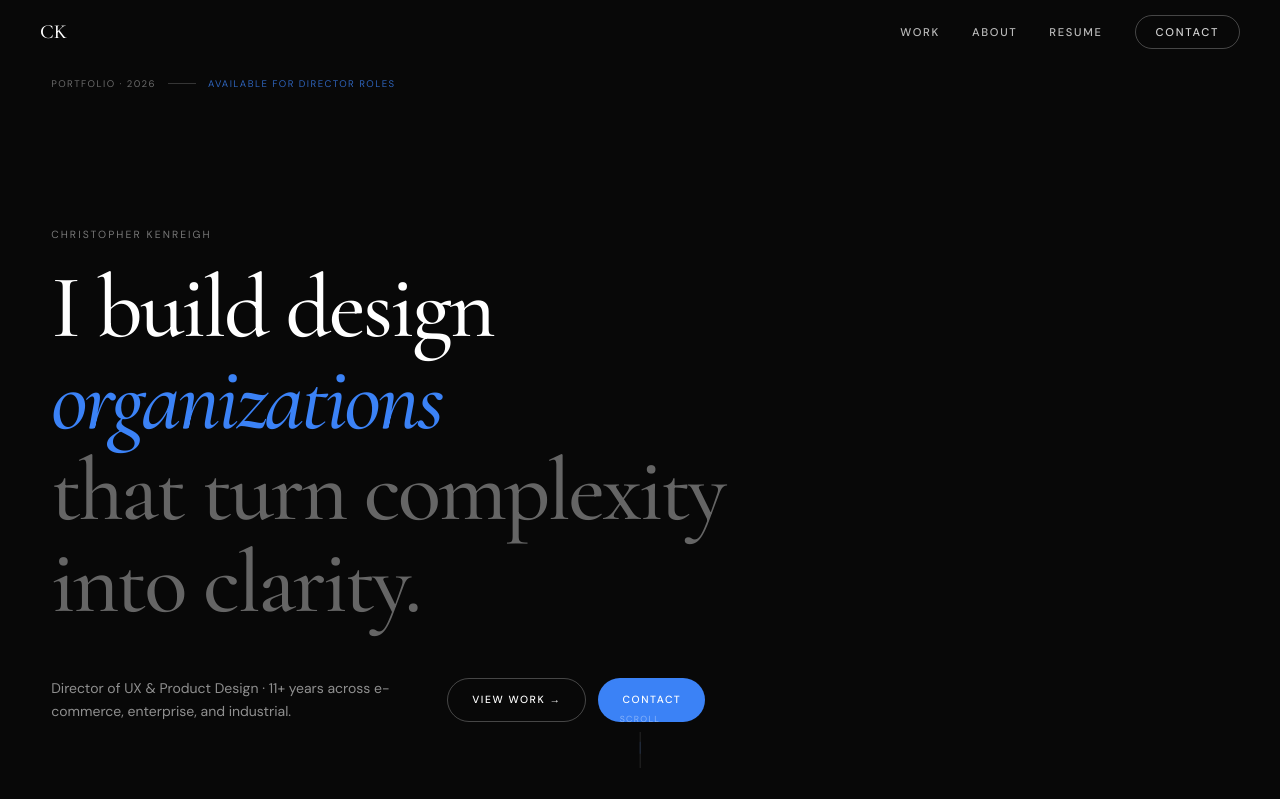
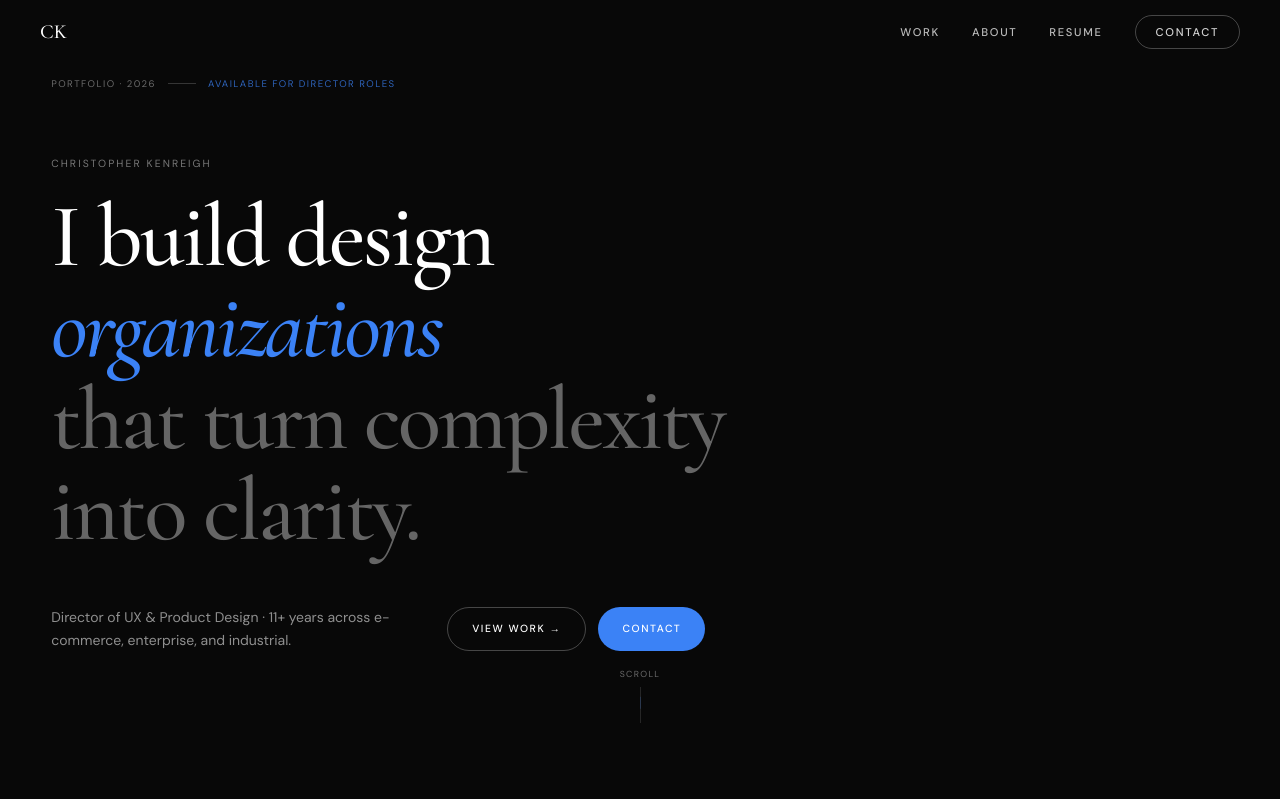
Before and after one commit to tangiblethinking/Appprotoneov002, a React (Vite) app: page / in a window 1280 px wide. Shown: the top 799 px of the page. Built offline with nearby package versions, Linux system fonts and the light colour scheme.

Commit message:
Fix scroll indicator: in-flow 16px below CTA buttons, not overlapping

```diff
--- a/src/pages/Home.jsx
+++ b/src/pages/Home.jsx
@@ -144,18 +144,20 @@ export default function Home({ setPage }) {
               >Contact</a>
             </div>
           </motion.div>
-        </div>
 
+        {/* Scroll indicator — in flow, 16px below CTA, centered */}
         <motion.div
           initial={{ opacity: 0 }} animate={{ opacity: 1 }}
           transition={{ delay: 1.4 }}
-          style={{ position: 'absolute', bottom: '2rem', left: '50%', transform: 'translateX(-50%)', display: 'flex', flexDirection: 'column', alignItems: 'center', gap: 6 }}
+          style={{ display: 'flex', flexDirection: 'column', alignItems: 'center', gap: 6, marginTop: '16px' }}
         >
           <span style={{ fontSize: '0.55rem', textTransform: 'uppercase', letterSpacing: '0.15em', color: 'rgba(255,255,255,0.40)' }}>Scroll</span>
           <div style={{ width: 1, height: 36, background: 'rgba(255,255,255,0.12)', position: 'relative', overflow: 'hidden' }}>
             <div className="scroll-dot" style={{ position: 'absolute', top: 0, width: '100%', height: '33%', background: BLUE, opacity: 0.7 }} />
           </div>
         </motion.div>
+        </div>
+
       </section>
 
       {/* METRICS */}
```
